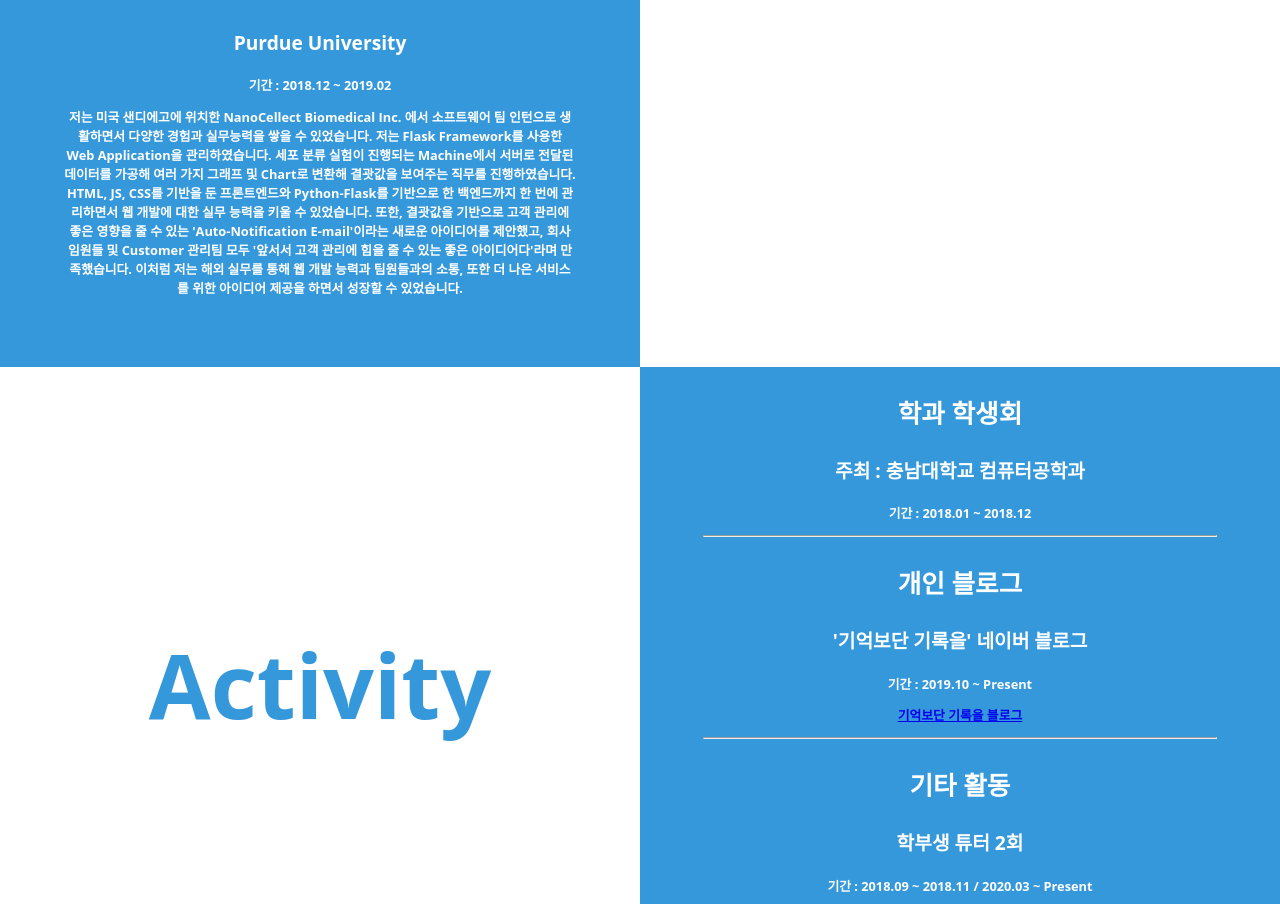
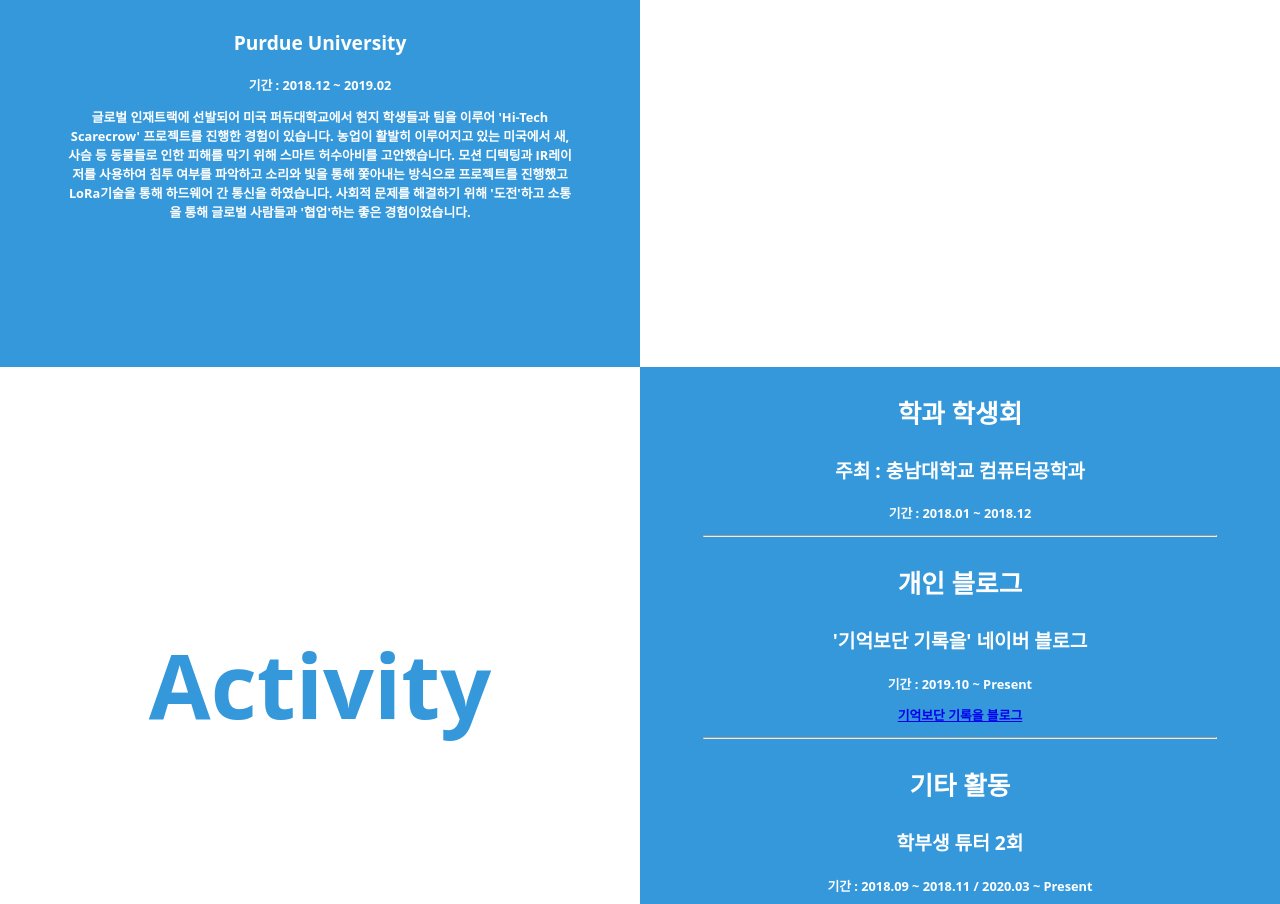
Before and after one commit to NamJinWoo/portfolio, a React (Create React App) app: page / in a window 1280 px wide. Shown: the part 2033-2937 px from the top of the page. Built offline with nearby package versions, Linux system fonts and the light colour scheme.

Commit message:
change desc of career

```diff
--- a/src/portfolio/Career.js
+++ b/src/portfolio/Career.js
@@ -31,18 +31,12 @@ function Career(){
                         <p className="career_content_company">Purdue University</p>
                         <p className="career_content_desc">기간 : 2018.12 ~ 2019.02</p>
                         <p className="career_content_desc">
-                            저는 미국 샌디에고에 위치한 NanoCellect Biomedical Inc. 에서
-                            소프트웨어 팀 인턴으로 생활하면서 다양한 경험과 실무능력을 쌓을 수 있었습니다.
-                            저는 Flask Framework를 사용한 Web Application을 관리하였습니다.
-                            세포 분류 실험이 진행되는 Machine에서 서버로 전달된 데이터를 가공해 여러 가지
-                            그래프 및 Chart로 변환해 결괏값을 보여주는 직무를 진행하였습니다.
-                            HTML, JS, CSS를 기반을 둔 프론트엔드와 Python-Flask를 기반으로 한
-                            백엔드까지 한 번에 관리하면서 웹 개발에 대한 실무 능력을 키울 수 있었습니다.
-                            또한, 결괏값을 기반으로 고객 관리에 좋은 영향을 줄 수 있는 'Auto-Notification E-mail'이라는
-                            새로운 아이디어를 제안했고, 회사 임원들 및 Customer 관리팀 모두
-                            '앞서서 고객 관리에 힘을 줄 수 있는 좋은 아이디어다'라며 만족했습니다.
-                            이처럼 저는 해외 실무를 통해 웹 개발 능력과 팀원들과의 소통, 또한 더 나은
-                            서비스를 위한 아이디어 제공을 하면서 성장할 수 있었습니다.
+                        글로벌 인재트랙에 선발되어 미국 퍼듀대학교에서 현지 학생들과 팀을 이루어
+                        'Hi-Tech Scarecrow' 프로젝트를 진행한 경험이 있습니다.
+                         농업이 활발히 이루어지고 있는 미국에서 새, 사슴 등 동물들로 인한 피해를 막기 위해 스마트 허수아비를 고안했습니다.
+                         모션 디텍팅과 IR레이저를 사용하여 침투 여부를 파악하고 소리와 빛을 통해 쫓아내는 방식으로 프로젝트를 진행했고
+                         LoRa기술을 통해 하드웨어 간 통신을 하였습니다. 사회적 문제를 해결하기 위해 '도전'하고
+                         소통을 통해 글로벌 사람들과 '협업'하는 좋은 경험이었습니다.
                         </p>
                     </div>
                 </div>
```
